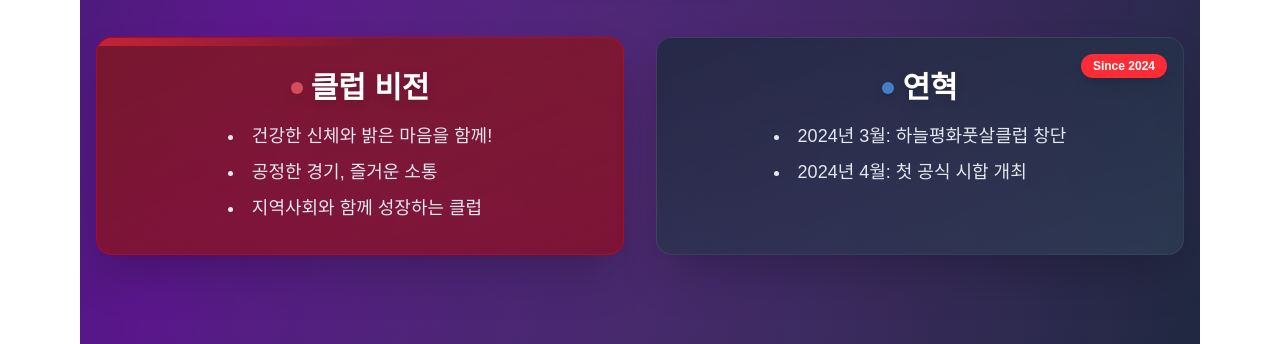
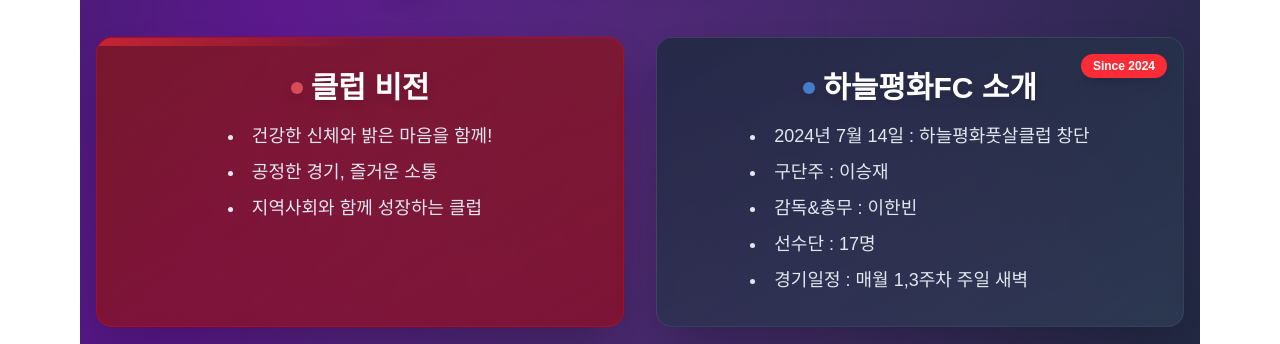
Before and after one commit to hskim0102/hpfc_web, a Next.js app: page / in a window 1280 px wide. Shown: the part 2354-2698 px from the top of the page. Built offline with nearby package versions, Linux system fonts and the light colour scheme.

Commit message:
commit
update 20250803

```diff
--- a/src/app/page.tsx
+++ b/src/app/page.tsx
@@ -242,11 +242,13 @@ export default function Home() {
 
           {/* 메인 갤러리 그리드 */}
           <div className="grid grid-cols-1 md:grid-cols-2 lg:grid-cols-3 gap-6 mb-8">
+
             {/* 대형 피처 이미지 */}
+
             <div className="lg:col-span-2 lg:row-span-2">
               <div className="group relative h-[400px] lg:h-[500px] rounded-2xl overflow-hidden shadow-2xl border border-slate-600 hover:border-red-500 transition-all duration-300">
                 <Image
-                  src="/20250720.jpeg"
+                  src="/20250803.jpg"
                   alt="주요 경기 사진"
                   fill
                   className="object-cover group-hover:scale-105 transition-transform duration-500"
@@ -263,7 +265,7 @@ export default function Home() {
             <div className="space-y-6">
               <div className="group relative h-[190px] rounded-2xl overflow-hidden shadow-xl border border-slate-600 hover:border-red-500 transition-all duration-300">
                 <Image
-                  src="/20250223.jpeg"
+                  src="/20250720.jpeg"
                   alt="경기 사진"
                   fill
                   className="object-cover group-hover:scale-105 transition-transform duration-500"
@@ -348,11 +350,14 @@ export default function Home() {
           </div>
           <h2 className="text-3xl font-bold mb-4 text-white drop-shadow-lg flex items-center gap-2">
             <span className="inline-block w-3 h-3 bg-blue-400 rounded-full animate-pulse" />
-            연혁
+            하늘평화FC 소개
           </h2>
           <ul className="list-disc list-inside text-left text-slate-200 space-y-2 text-lg">
-            <li>2024년 3월: 하늘평화풋살클럽 창단</li>
-            <li>2024년 4월: 첫 공식 시합 개최</li>
+            <li>2024년 7월 14일 : 하늘평화풋살클럽 창단</li>
+            <li>구단주 : 이승재</li>
+            <li>감독&총무 : 이한빈</li>
+            <li>선수단 : 17명</li>
+            <li>경기일정 : 매월 1,3주차 주일 새벽</li>
           </ul>
         </div>
       </section>
--- a/src/app/photos/page.tsx
+++ b/src/app/photos/page.tsx
@@ -27,6 +27,26 @@ export default function Photos() {
         {/* 사진 갤러리 */}
         <div className="grid grid-cols-1 md:grid-cols-2 lg:grid-cols-3 xl:grid-cols-4 gap-6">
           {/* 사진 카드들 */}
+
+          <div className="group bg-gradient-to-br from-slate-800 to-slate-900 rounded-xl shadow-2xl border border-slate-600 hover:scale-105 hover:shadow-red-500/20 hover:border-red-500 transition-all duration-300 overflow-hidden">
+            <div className="relative h-64">
+              <Image
+                src="/20250803.jpg"
+                alt="2025년 8월  3일 경기"
+                fill
+                style={{ objectFit: "cover" }}
+                className="group-hover:scale-110 transition-transform duration-300"
+              />
+            </div>
+            <div className="p-4">
+              <h3 className="text-lg font-bold text-white mb-2">
+                2025년 8월 3일 경기(5 vs 5)
+              </h3>
+              <p className="text-slate-300 text-sm">강북 아크풋살 스타디움</p>
+            </div>
+          </div>
+
+
           <div className="group bg-gradient-to-br from-slate-800 to-slate-900 rounded-xl shadow-2xl border border-slate-600 hover:scale-105 hover:shadow-red-500/20 hover:border-red-500 transition-all duration-300 overflow-hidden">
             <div className="relative h-64">
               <Image
--- a/src/app/schedule/page.tsx
+++ b/src/app/schedule/page.tsx
@@ -12,6 +12,12 @@ export default function Schedule() {
           </tr>
         </thead>
         <tbody>
+          <tr>
+            <td className="py-2 px-4">2025-08-03</td>
+            <td className="py-2 px-4">평화FC</td>
+            <td className="py-2 px-4">아크풋살스타디움</td>
+            <td className="py-2 px-4">친선전</td>
+          </tr>
           <tr>
             <td className="py-2 px-4">2025-07-20</td>
             <td className="py-2 px-4">평화FC</td>
--- a/src/app/squad/page.tsx
+++ b/src/app/squad/page.tsx
@@ -215,8 +215,15 @@ export default function Squad() {
               img: "/kim.png",
               name: "김호섭",
               pos: "아라 (ALA)",
-              desc: "럭키 가이",
+              desc: "불꽃 왼발",
               stats: [75, 70, 70, 80, 70, 80],
+            },
+            {
+              img: "/park_friend.jpg",
+              name: "박태욱",
+              pos: "피보 (PIVO)",
+              desc: "히든 카드",
+              stats: [90, 80, 85, 80, 85, 80],
             },
           ].map((p) => (
             <div
```
Also changed, not shown: public/park_friend.jpg (added), 1 other file (tests, documents, lock files or other folders).
